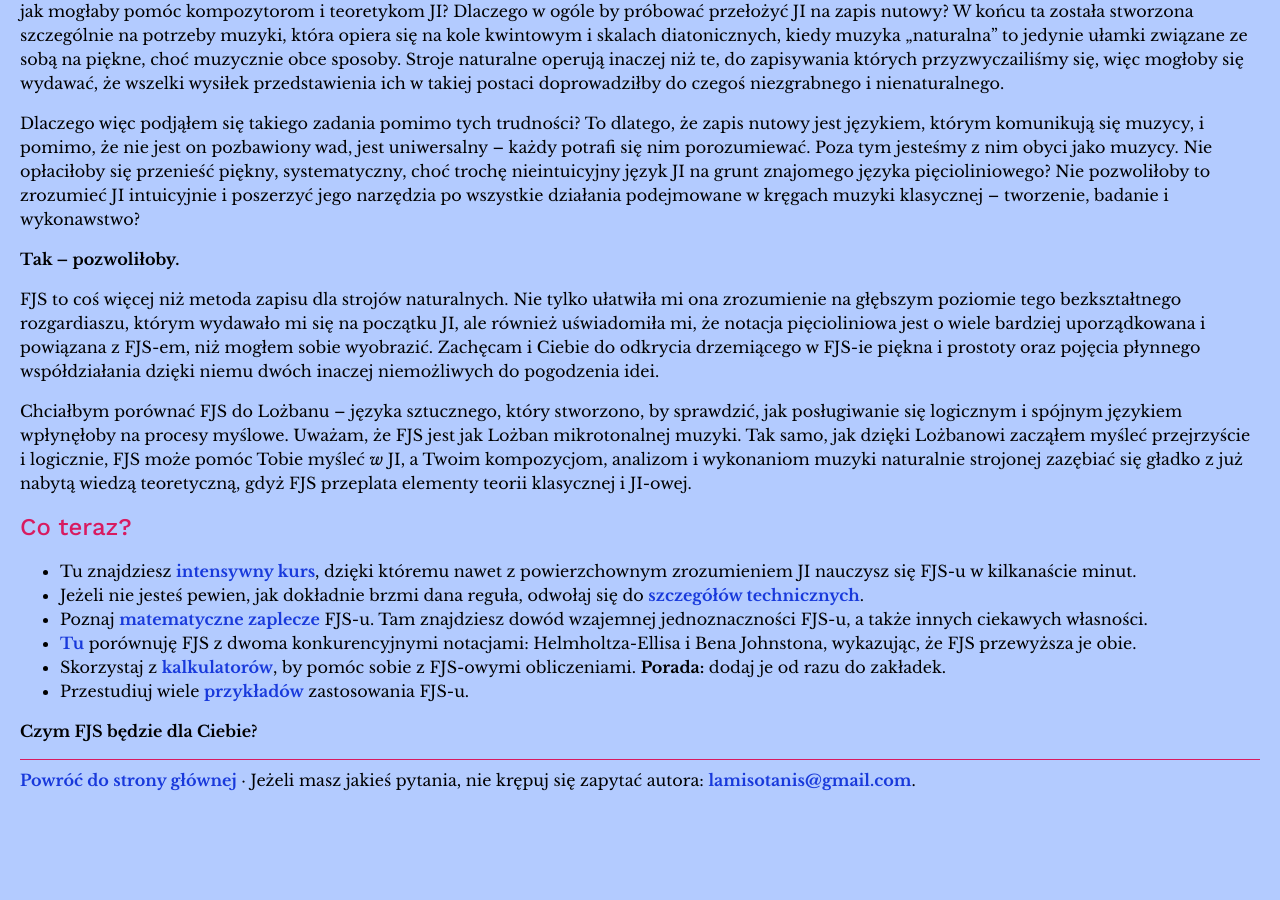
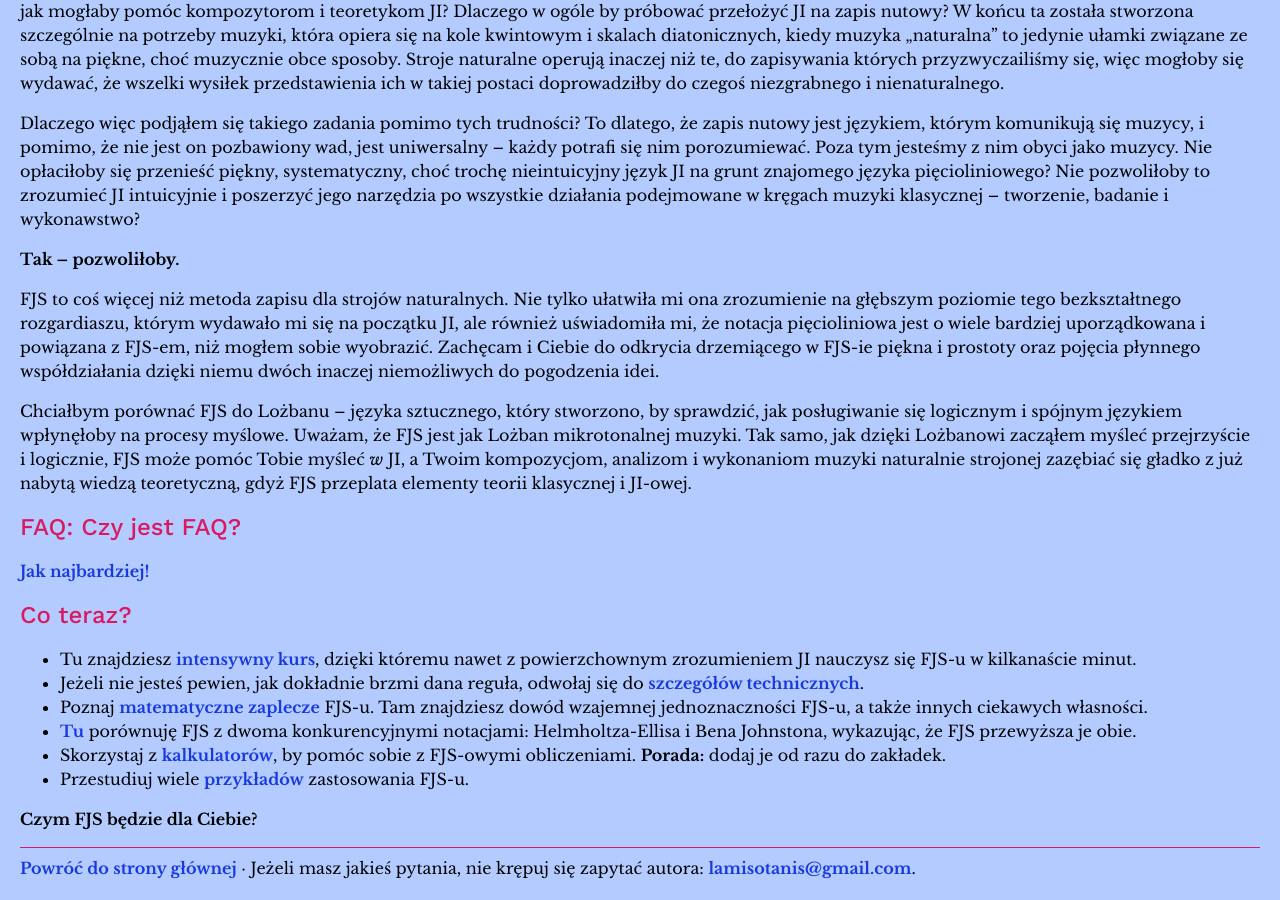
Before and after one commit to misotanni/misotanni.github.io, a Jekyll site: the page built from fjs/pl/index.md, in a window 1280 px wide and 900 px high, scrolled down 1882 px. Built offline with Jekyll 4.4.1, drawn with Linux system fonts in a browser that asks for light colours; our own code applies the rules of GitHub Pages for plain Markdown files; before the commit the page ends 2694 px from its top, so only the background shows below that.

Commit message:
added link to faq

```diff
--- a/fjs/pl/index.md
+++ b/fjs/pl/index.md
@@ -69,6 +69,10 @@ FJS to coś więcej niż metoda zapisu dla strojów naturalnych. Nie tylko ułat
 
 Chciałbym porównać FJS do Lożbanu – języka sztucznego, który stworzono, by sprawdzić, jak posługiwanie się logicznym i spójnym językiem wpłynęłoby na procesy myślowe. Uważam, że FJS jest jak Lożban mikrotonalnej muzyki. Tak samo, jak dzięki Lożbanowi zacząłem myśleć przejrzyście i logicznie, FJS może pomóc Tobie myśleć *w* JI, a Twoim kompozycjom, analizom i wykonaniom muzyki naturalnie strojonej zazębiać się gładko z już nabytą wiedzą teoretyczną, gdyż FJS przeplata elementy teorii klasycznej i JI-owej.
 
+## FAQ: Czy jest FAQ?
+
+[Jak najbardziej!](faq.html)
+
 ## Co teraz?
 
 - Tu znajdziesz [intensywny kurs](crash.html), dzięki któremu nawet z powierzchownym zrozumieniem JI nauczysz się FJS-u w kilkanaście minut.
```
